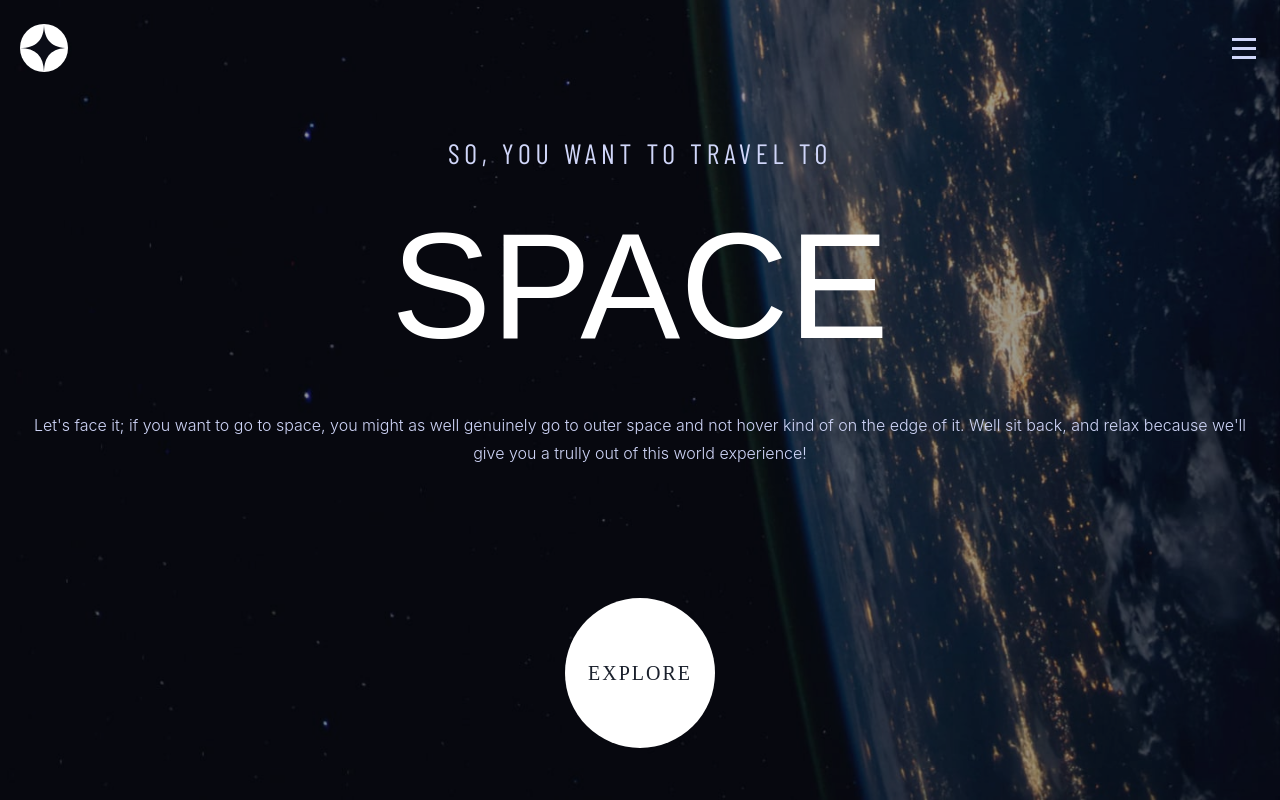
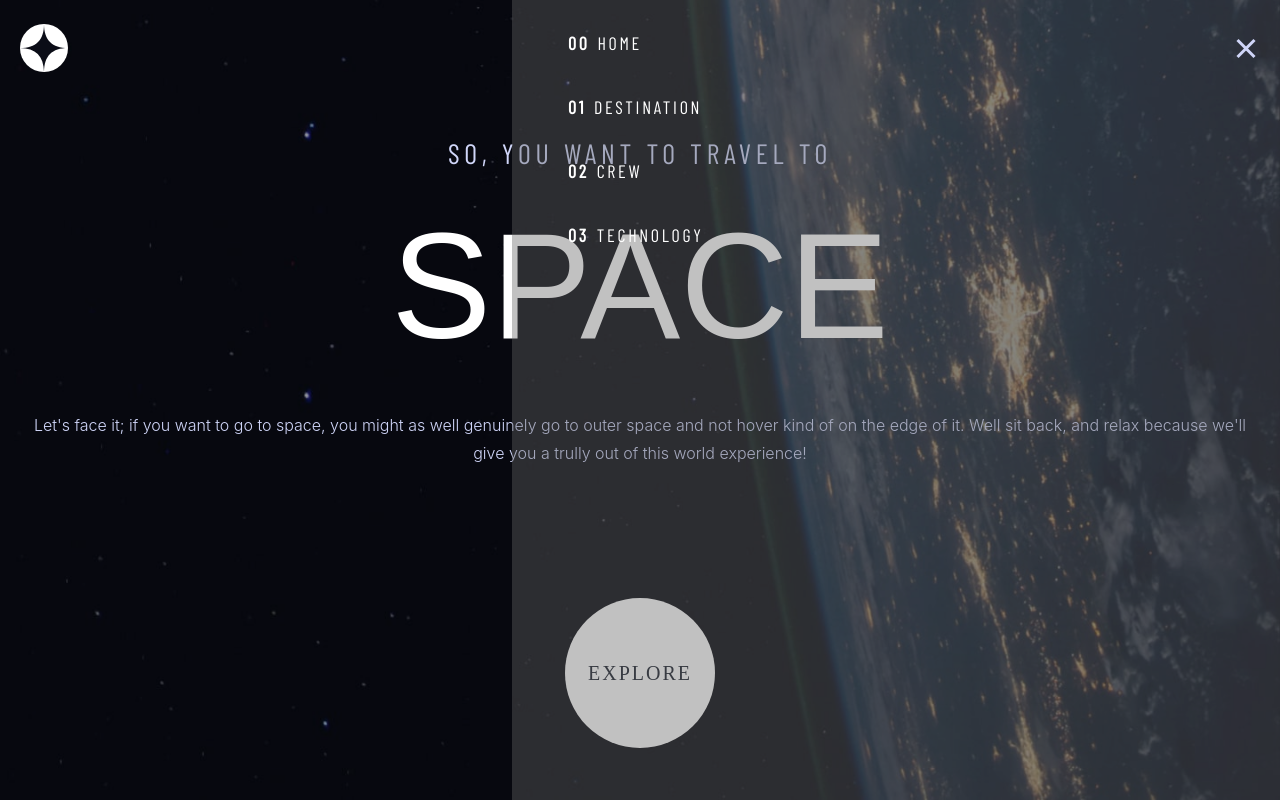
Before and after one commit to maxirama/space-tourism, a React (Vite) app: page / in a window 1280 px wide. Both pictures are taken after a click on the button 1244 px from the left and 48 px from the top of the page. Built offline with nearby package versions, Linux system fonts and the light colour scheme; a web font is replaced by a local one.

Commit message:
add few stylings and move navbar components to /Navbar

```diff
--- /dev/null
+++ b/src/Components/Navbar/Menu/index.jsx
@@ -0,0 +1,37 @@
+import React from 'react';
+import { Box } from '@chakra-ui/react';
+import NavItem from '../NavItem';
+
+const sections = ['HOME', 'DESTINATION', 'CREW', 'TECHNOLOGY'];
+
+const Menu = ({ isOpen }) => {
+  return isOpen ? (
+    <>
+      <Box
+        position='absolute'
+        justifyContent='flex-end'
+        h='100vh'
+        w='100vw'
+        display='flex'
+        zIndex='2'
+        overflow={'hidden'}
+      >
+        <Box
+          display='flex'
+          flexDirection={'row'}
+          bg='rgb(100,100,100,0.4)'
+          h='100%'
+          width='60vw'
+        >
+          <Box h='100%'>
+            {sections.map((section, index) => {
+              return <NavItem section={section} number={index} />;
+            })}
+          </Box>
+        </Box>
+      </Box>
+    </>
+  ) : null;
+};
+
+export default Menu;
--- /dev/null
+++ b/src/Components/Navbar/NavItem/index.jsx
@@ -0,0 +1,31 @@
+import react from 'react';
+import { Text, Box, Button } from '@chakra-ui/react';
+
+const NavItem = ({ section, number }) => {
+  return (
+    <Box
+      display='inline-flex'
+      flexDirection={'row'}
+      width='100%'
+      pt={6}
+      ml={10}
+    >
+      <Button
+        justifyContent={'start'}
+        width='100%'
+        variant='ghost'
+        _hover='border-left:1px solid black'
+        borderRadius={'0px'}
+      >
+        <Text pr={2} color='terciary' textStyle={'navItem'}>
+          {`0${number}`}
+        </Text>
+        <Text color='terciary' textStyle={'navItem'} fontWeight={'normal'}>
+          {section}
+        </Text>
+      </Button>
+    </Box>
+  );
+};
+
+export default NavItem;
--- a/src/Components/Navbar/index.jsx
+++ b/src/Components/Navbar/index.jsx
@@ -1,19 +1,6 @@
 import { React, useState } from 'react';
-import { Box, useBreakpointValue, Image, Button } from '@chakra-ui/react';
-import Icon from '../Icon';
-
-const Menu = () => {
-  return (
-    <Box
-      position='absolute'
-      filter='auto'
-      blur='5px'
-      bg='white'
-      w='60vw'
-      vh='100vh'
-    ></Box>
-  );
-};
+import { Box, useBreakpointValue, Image, Button, Text } from '@chakra-ui/react';
+import Menu from './Menu';
 
 const Navbar = () => {
   const [isOpen, setIsOpen] = useState(false);
@@ -25,6 +12,8 @@ const Navbar = () => {
   // const mobileNavbar = useBreakpointValue({ base: true, md: false });
 
   return (
+    <Box>
+      <Menu isOpen={isOpen} handleClick={handleMenuClick} />
       <Box
         display='inline-flex'
         justifyContent={'space-between'}
@@ -33,17 +22,28 @@ const Navbar = () => {
         mt={3}
         width='100vw'
       >
-      <Image p={3} ml={2} src='src\assets\shared\logo.svg' />
+        <Image p={3} ml={2} src='src/assets/shared/logo.svg' />
         <Button
+          position='relative'
           display={'flex-end'}
           variant='ghost'
           _hover='none'
-        _focus={'box-shadow: none, background-color: none'}
+          _focus={'none'}
+          _active={'none'}
+          _focusVisible={'none'}
           onClick={handleMenuClick}
+          zIndex={isOpen ? '999' : 0}
         >
-        <Image p={2} src='src\assets\shared\icon-hamburger.svg' />
+          <Image
+            p={2}
+            src={
+              isOpen
+                ? 'src/assets/shared/icon-close.svg'
+                : 'src/assets/shared/icon-hamburger.svg'
+            }
+          />
         </Button>
-      {isOpen ? <Menu /> : null}
+      </Box>
     </Box>
   );
 };
--- a/src/Pages/Home/index.jsx
+++ b/src/Pages/Home/index.jsx
@@ -32,6 +32,7 @@ export const Home = () => {
         <Box textStyle='h5' color='secondary'>
           SO, YOU WANT TO TRAVEL TO
         </Box>
+
         <Box textStyle='h1' color='white'>
           SPACE
         </Box>
--- a/src/theme.js
+++ b/src/theme.js
@@ -36,10 +36,10 @@ export const theme = {
       fontFamily: 'Barlow Condensed',
       letterSpacing: '2.35px'
     },
-    navText: {
-      fontSize: ['16px'],
-      letterSpacing: '100px',
-      fontFamily: '2.7px'
+    navItem: {
+      fontSize: ['18px'],
+      letterSpacing: '2.7px',
+      fontFamily: 'Barlow Condensed'
     }
   }
 };
```
Lines whose indentation alone changed are shown as unchanged.
